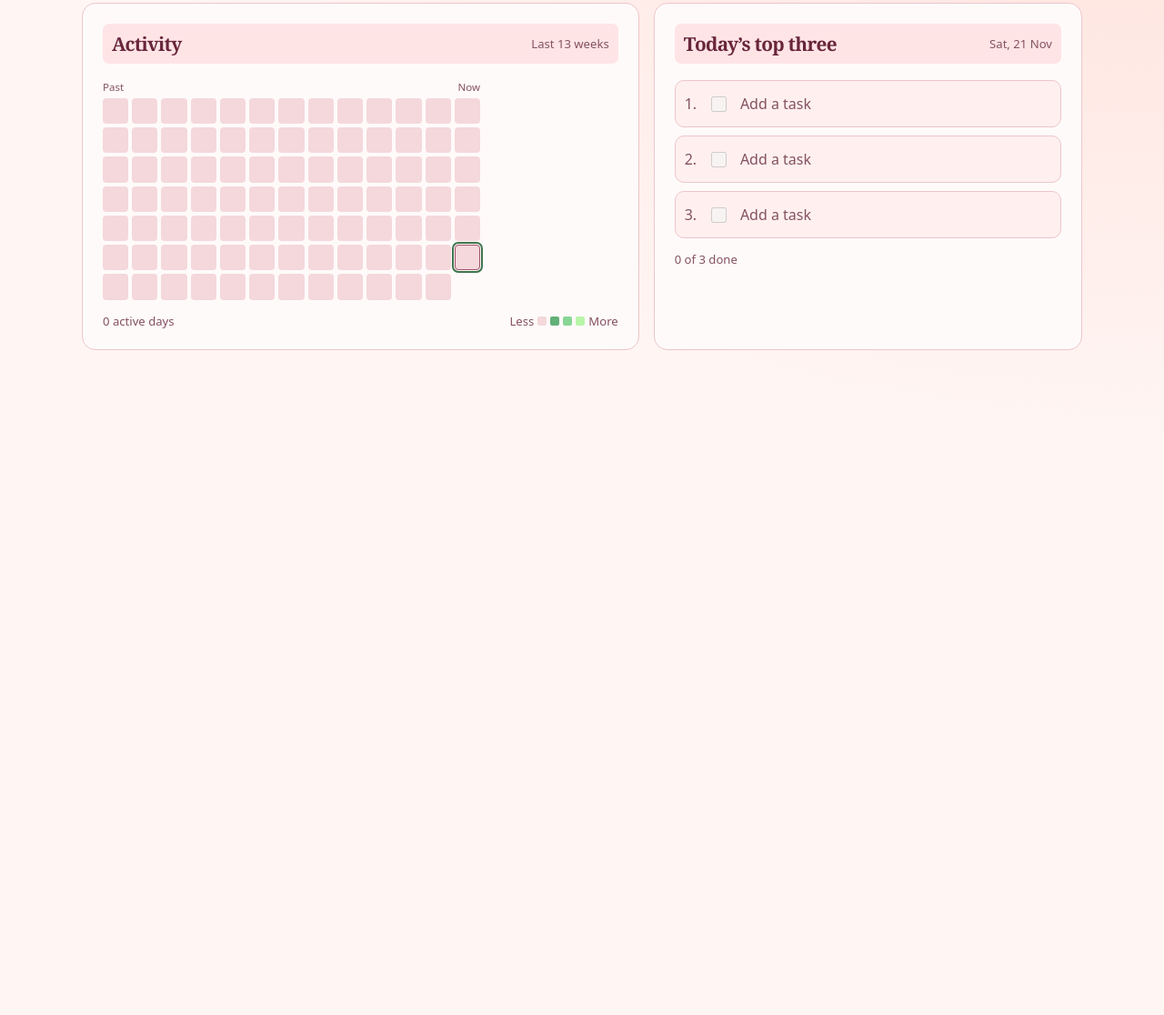
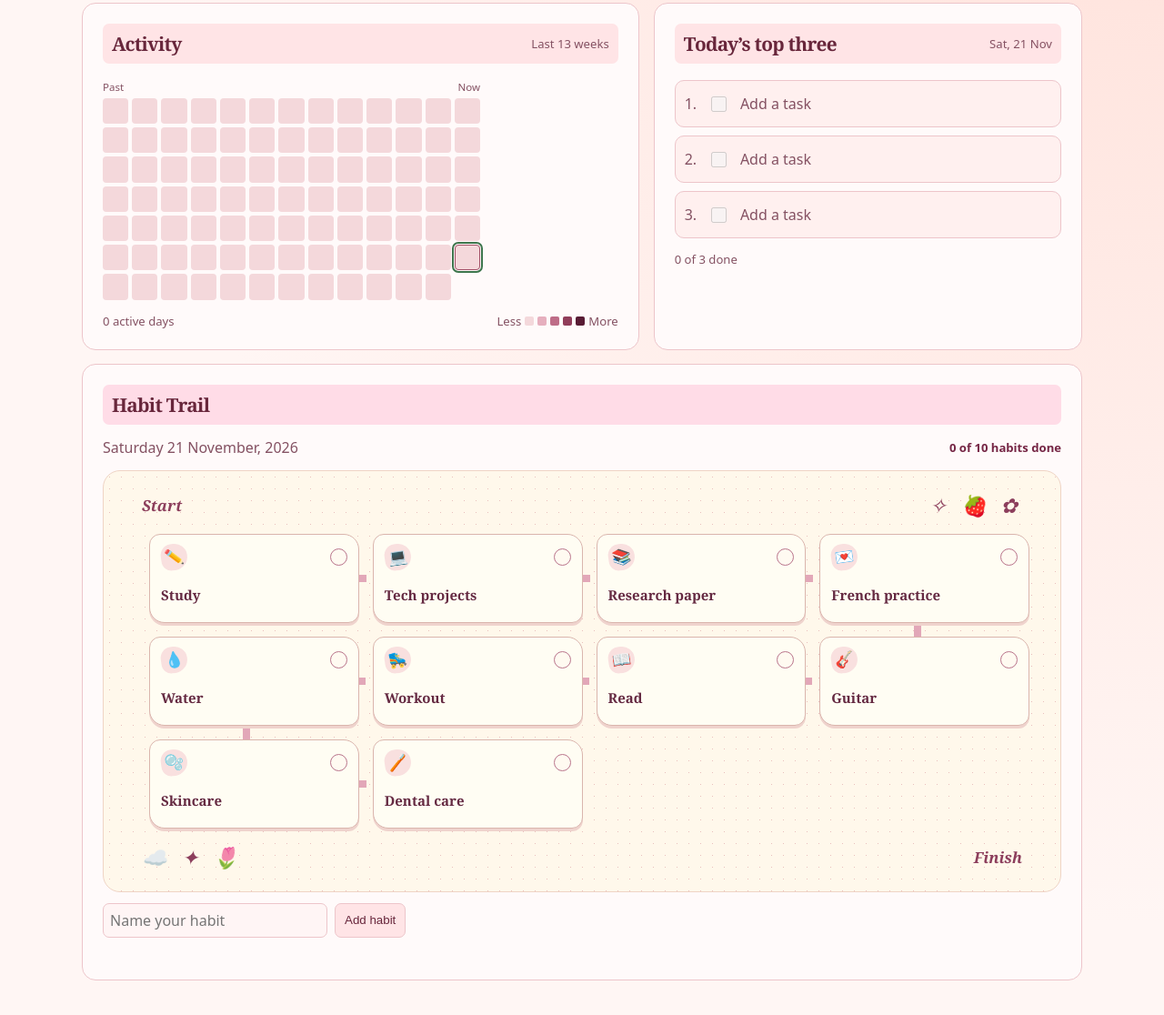
Before and after one commit to srivastavaprisha29-ops/Prisha-s-Daily-, a plain HTML site: page index.html in a window 1280 px wide. Shown: the part 226-1342 px from the top of the page at 91% size. Before the commit the page ends 800 px from the top, so only its background shows below. Drawn offline with Linux system fonts and the light colour scheme.

Commit message:
Show the Habit Trail and shade activity in burgundy

```diff
--- a/index.html
+++ b/index.html
@@ -23,9 +23,9 @@ section{background:#1a211d;border:1px solid var(--line);border-radius:20px;paddi
 #weekdays{margin:18px 0 5px;color:var(--muted);font-size:.72rem}
 #tiles{grid-template-rows:repeat(7,1fr);grid-auto-flow:column}
 .cell{aspect-ratio:1;background:#29362e;border:1px solid transparent;border-radius:4px;padding:0;min-width:0;color:#112519;font-size:clamp(.6rem,1.5vw,1rem);font-weight:800;cursor:pointer}
-.cell[data-count="1"],.swatch[data-count="1"]{background:#63af78}
-.cell[data-count="2"],.swatch[data-count="2"]{background:#88d595}
-.cell[data-count="3"],.swatch[data-count="3"]{background:#b9f5a9}
+.cell[data-count="1"],.swatch[data-count="1"]{background:#e6afbe}
+.cell[data-count="2"],.swatch[data-count="2"]{background:#be6c87}
+.cell[data-count="3"],.swatch[data-count="3"]{background:#913d5a}
 .cell[aria-current="date"]{border-color:#bfd0c2}
 .cell[aria-pressed="true"]{outline:2px solid var(--green);outline-offset:1px}
 .cell:disabled{background:transparent;cursor:default}
@@ -114,6 +114,11 @@ button.habit-tile[aria-pressed=true]{background:#f7a9c7;border-color:#bd5b81;box
  .habit-step[data-small-direction=down]::after{width:8px;height:16px;top:100%;left:calc(50% - 4px);right:auto}
 }
 @media(prefers-reduced-motion:reduce){button.habit-tile{transition:none}}
+.cell[data-count="4"],.swatch[data-count="4"]{background:#581b34}
+.cell[data-count="3"],.cell[data-count="4"]{color:#fff9fa}
+.cell[data-count="1"],.cell[data-count="2"]{color:#421126}
+#habit-trail .heading{background:#ffdce7}
+#habit-trail{scroll-margin-top:16px}
 </style>
 </head>
 <body>
@@ -127,7 +132,7 @@ button.habit-tile[aria-pressed=true]{background:#f7a9c7;border-color:#bd5b81;box
 <div class="heading"><h2 id="activity">Activity</h2><p>Last 13 weeks</p></div>
 <div id="weekdays" aria-hidden="true"><span>Past</span><span style="grid-column:12 / -1;text-align:right">Now</span></div>
 <div id="tiles" role="group" aria-label="Daily activity, arranged in weeks from Monday to Sunday"></div>
-<div class="footer"><p id="active"></p><span class="legend" aria-label="Lighter green means more tasks completed">Less <i class="swatch"></i><i class="swatch" data-count="1"></i><i class="swatch" data-count="2"></i><i class="swatch" data-count="3"></i> More</span></div>
+<div class="footer"><p id="active"></p><span class="legend" aria-label="Darker burgundy means more tasks and habits completed">Less <i class="swatch"></i><i class="swatch" data-count="1"></i><i class="swatch" data-count="2"></i><i class="swatch" data-count="3"></i><i class="swatch" data-count="4"></i> More</span></div>
 </section>
 <section id="tasks" aria-labelledby="task-heading">
 <div class="heading"><h2 id="task-heading">Today’s top three</h2><p id="selected-date"></p></div>
@@ -136,6 +141,7 @@ button.habit-tile[aria-pressed=true]{background:#f7a9c7;border-color:#bd5b81;box
 </section>
 </div>
 <section id="extras" class="toolbox" hidden aria-labelledby="extra-heading"><div class="heading"><h2 id="extra-heading"></h2><button id="close-tools" type="button">Close</button></div><div id="tool"></div></section>
+<section id="habit-trail" class="toolbox" aria-labelledby="habit-heading"><div class="heading"><h2 id="habit-heading" tabindex="-1">Habit Trail</h2></div><div id="habit-content"></div></section>
 <p id="storage" hidden role="status">Browser storage is unavailable. Changes will last until you close or reload this page.</p>
 </main>
 <script>
@@ -215,7 +221,7 @@ function renderTasks() {
 }
 function pick(date) {
   selected = date;
-  if (panel === "Habits") showPanel("Habits");
+  renderHabitBoard();
   renderTasks();
   renderActivity();
 }
@@ -229,7 +235,7 @@ function renderActivity() {
     const date = new Date(start);
     date.setDate(date.getDate() + index);
     const key = dateKey(date);
-    const count = Math.min(3, completed(date) + Object.values(tools["habits:" + key] || {}).filter(Boolean).length);
+    const count = completed(date) + Object.values(tools["habits:" + key] || {}).filter(Boolean).length;
     const cell = document.createElement("button");
     cell.className = "cell";
     cell.type = "button";
@@ -237,9 +243,9 @@ function renderActivity() {
     cell.disabled = key > dateKey(today);
     if (!cell.disabled) {
       if (count) active++;
-      cell.dataset.count = count;
+      cell.dataset.count = count < 3 ? count : count < 5 ? 3 : 4;
       cell.textContent = count ? "✓" : "";
-      cell.title = longLabel.format(date) + " · " + count + (count === 3 ? "+ completions" : " completions");
+      cell.title = longLabel.format(date) + " · " + count + (count === 1 ? " completion" : " completions");
       cell.setAttribute("aria-label", cell.title);
       cell.setAttribute("aria-pressed", String(key === dateKey(selected)));
       if (key === dateKey(today)) cell.setAttribute("aria-current", "date");
@@ -296,7 +302,7 @@ const monthFormat = new Intl.DateTimeFormat("en-IN",{month:"long",year:"numeric"
 let audioUrl;
 function showPanel(name) {
   panel = name;
-  get("extras").hidden = name === "Today";
+  get("extras").hidden = name === "Today" || name === "Habits";
   for (const button of get("nav").querySelectorAll("button")) {
     if (button.textContent === name) button.setAttribute("aria-current","page");
     else button.removeAttribute("aria-current");
@@ -304,6 +310,11 @@ function showPanel(name) {
   if (audioUrl) { URL.revokeObjectURL(audioUrl); audioUrl = undefined; }
   get("tool").replaceChildren();
   if (name === "Today") { pick(today); return; }
+  if (name === "Habits") {
+    get("habit-heading").focus({preventScroll:true});
+    get("habit-trail").scrollIntoView({block:"start"});
+    return;
+  }
   get("extra-heading").textContent = name;
   renderTool();
 }
@@ -415,14 +426,16 @@ const habitLabels = ["Study","Tech projects","Research paper","French practice",
 
 const habitStickers = ["✏️","💻","📚","💌","🎸","📖","🛼","💧","🫧","🪥","🍓","🌷","🎀","🍒","🌟","🧁"];
 function renderHabitBoard() {
+  const root = get("habit-content");
+  root.replaceChildren();
   const habits = [...habitLabels, ...(tools.customHabits || [])];
   const checked = tools["habits:" + dateKey(selected)] ??= {};
-  const intro = element("div");
+  const intro = element("div",undefined,root);
   intro.className = "habit-intro";
   element("p",longLabel.format(selected),intro);
   const progress = element("output",undefined,intro);
   progress.setAttribute("aria-live","polite");
-  const board = element("div");
+  const board = element("div",undefined,root);
   board.className = "habit-board";
   const opening = element("div",undefined,board);
   opening.className = "habit-flourish";
@@ -476,14 +489,14 @@ function renderHabitBoard() {
   finish.className = "habit-flourish";
   element("span","☁️ ✦ 🌷",finish).setAttribute("aria-hidden","true");
   element("strong","Finish",finish);
-  const form = element("form");
+  const form = element("form",undefined,root);
   const input = element("input",undefined,form);
   input.required = true;
   input.maxLength = 60;
   input.placeholder = "Name your habit";
   input.setAttribute("aria-label","New habit");
   element("button","Add habit",form).type = "submit";
-  const feedback = element("p");
+  const feedback = element("p",undefined,root);
   feedback.className = "habit-feedback";
   feedback.setAttribute("role","status");
   form.addEventListener("submit",event => {
@@ -496,9 +509,9 @@ function renderHabitBoard() {
     }
     (tools.customHabits ??= []).push(name);
     saveTools();
-    showPanel("Habits");
-    get("tool").querySelector("form input").focus();
-    get("tool").querySelector(".habit-feedback").textContent = name + " added to the board.";
+    renderHabitBoard();
+    root.querySelector("form input").focus();
+    root.querySelector(".habit-feedback").textContent = name + " added to the board.";
   });
 }
 
@@ -512,7 +525,6 @@ function renderTool() {
     notes.addEventListener("input",() => { tools.notes = notes.value; saveTools(); });
     return;
   }
-  if (panel === "Habits") { renderHabitBoard(); return; }
   if (panel === "Music") {
     const file = element("input");
     file.type = "file";
```
